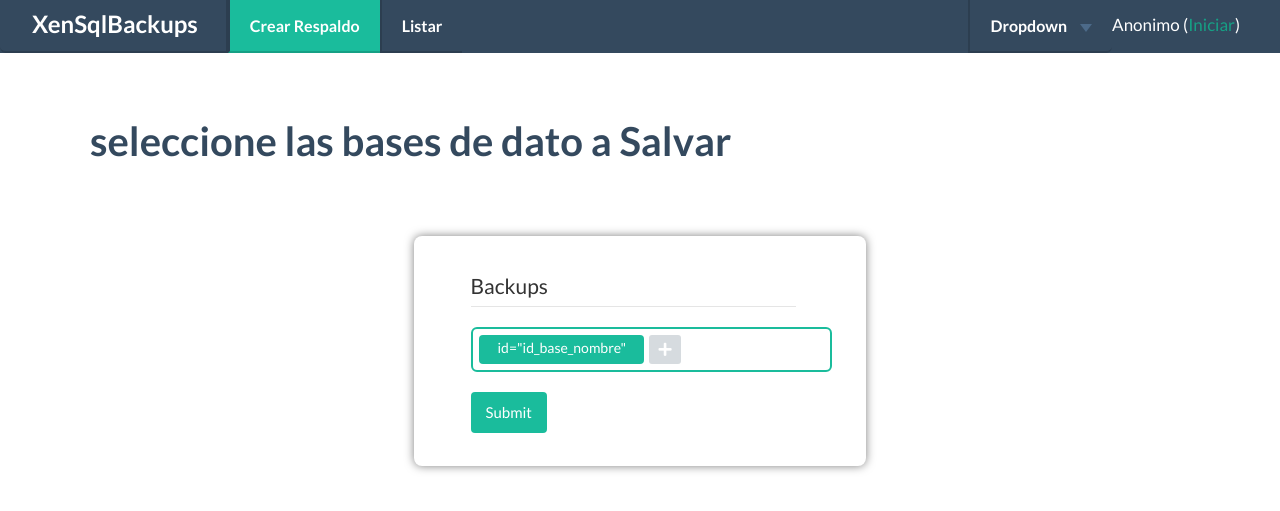
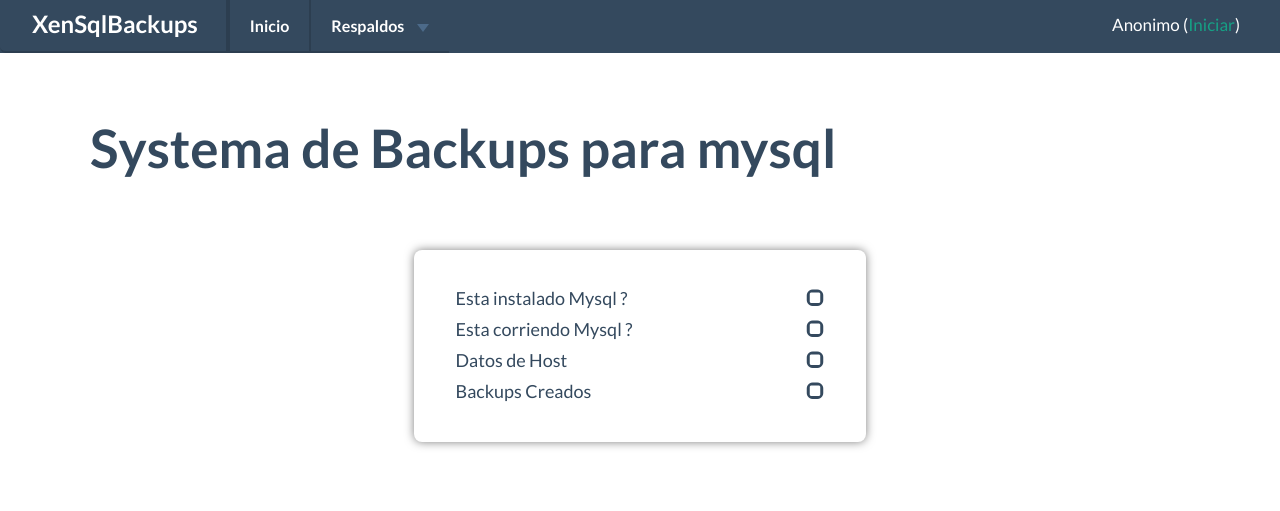
Before and after one commit to hitokiri/XenSqlBackups, a Django app: template sqlBackup/templates/index.html in a window 1280 px wide. Shown: the top 511 px of the page. Run offline with Django 3.2, Linux system fonts and the light colour scheme; the template is opened without the code that fills it: values that come from a table or form of the project are taken from there, others are empty; data comes from the database, SQL or seed files in the repository; both versions use the stored data as it was after the commit; parts of the project's set-up code (start-up, migrations or seed data) failed here and were passed over.

Commit message:
creacion de pagina index para datos de el server y menu de backups

```diff
--- a/master/decorators.py
+++ b/master/decorators.py
@@ -4,10 +4,10 @@
 
 
 def datos_decorator(funcion):
-	def intermedio(request):
+	def intermedio(request, *args, **kwarks):
 		cuenta = DatosHost.objects.all().count()
 		if cuenta == 0:
-			return HttpResponseRedirect('/datos/conexion')
+			return HttpResponseRedirect('/datos/conexion?next=/')
 		else:
 			return funcion(request)
 	return intermedio
--- a/master/urls.py
+++ b/master/urls.py
@@ -6,4 +6,5 @@
 	url(r'^datos/conexion', 'vista_datos_de_conexion', name = 'conexion'),
 	url(r'^logout/$', 'vista_logout', name = 'logout'),
 	url(r'^backups/listado/$', 'vista_listar_buscar', name = 'listar'),
+	url(r'^backups/crear/$', 'vista_crear_conexion', name = 'crear_backups'),
 	)
--- a/sqlBackup/templates/base.html
+++ b/sqlBackup/templates/base.html
@@ -26,22 +26,22 @@
 		<!-- Collect the nav links, forms, and other content for toggling -->
 		<div class="collapse navbar-collapse ">
 			<ul class="nav navbar-nav">
-				<li class="active"><a href="{%url 'master:index' %}">Crear Respaldo</a></li>
-				<li><a href="{% url 'master:listar' %} ">Listar</a></li>
-			</ul>
-
-			<ul class="nav navbar-nav navbar-right" id ='caja_usuario'>
-				<li class="dropdown">
-					<a href="#" class="dropdown-toggle" data-toggle="dropdown" role='button'>Dropdown <span class="caret"></span></a>
+			<li><a href="{% url 'master:index' %} ">Inicio</a></li>
+			<li class="dropdown">
+					<a href="#" class="dropdown-toggle" data-toggle="dropdown" role='button'>Respaldos <span class="caret"></span></a>
 
 					<span class="dropdown-arrow dropdown-arrow-inverse " id ='mio_flecha'></span>
 					<ul class="dropdown-menu " id='mio_menu' role='menu'>
-						<li><a href="#">Action</a></li>
-						<li><a href="#">Another action</a></li>
+						<li class="active"><a href="{%url 'master:crear_backups' %}">Crear Respaldo</a></li>
+						<li><a href="{% url 'master:listar' %} ">Listar</a></li>
 						<li><a href="#">Something else here</a></li>
 						<li><a href="#">Separated link</a></li>
 					</ul>
 				</li>
+			</ul>
+
+			<ul class="nav navbar-nav navbar-right" id ='caja_usuario'>
+
 				<li>{% if user.is_authenticated %}
 							<div class="usuario">{{user.username|title}}(<a href="{% url 'master:logout' %} ">Salir</a>)</div>
 
--- a/sqlBackup/templates/index.html
+++ b/sqlBackup/templates/index.html
@@ -1,33 +1,36 @@
 {% extends "base.html" %}
-{% block titulo %}configuracion{% endblock titulo %}
-{% block scriptExtra %}
-
-
-
-<script src="{{ STATIC_URL }}js/bootstrap-select.js"></script>
-<script src="{{ STATIC_URL }}js/bootstrap-switch.js"></script>
-<script src="{{ STATIC_URL }}js/flatui-checkbox.js"></script>
-<script src="{{ STATIC_URL }}js/flatui-radio.js"></script>
-<script src="{{ STATIC_URL }}js/jquery.tagsinput.js"></script>
-<script src="{{ STATIC_URL }}js/application.js"></script>
-{% endblock scriptExtra %}
 
 {% block contenido %}
-	<h3>seleccione las bases de dato a Salvar</h3>
-
+	<h2>Systema de Backups para mysql</h2>
 	<div class="row">
 	<div class="login_form">
-		<form action="" method="POST" role="form"> {%csrf_token%}
-			<legend>Backups</legend>
 
-			<div class="form-group">
-				<input name="base_nombre" class="tagsinput" value={% for n in lista_db  %}{{n}},{% endfor %} id="id_base_nombre" >
-
+		<div class="row">
+			<div class="row">
+				<div class="col-xs-10">
+					<span>Esta instalado Mysql ? </span>
+				</div>
+				<div class="col-xs-1">{% if  instalado == '' %}<span class="glyphicon glyphicon-check" title = 'si'></span> {% else %}<span class="glyphicon glyphicon-unchecked" title = 'no'></span> {% endif %}</div>
 			</div>
-			<button type="submit" class="btn btn-primary">Submit</button>
-		</form>
+			<div class="row">
+				<div class="col-xs-10">
+					<span>Esta corriendo Mysql ? </span>
+				</div>
+				<div class="col-xs-1">{% if  estado == 'start' %}<span class="glyphicon glyphicon-check" title = 'si'></span> {% else %}<span class="glyphicon glyphicon-unchecked" title = 'no'></span> {% endif %}</div>
+			</div>
+			<div class="row">
+				<div class="col-xs-10">
+					<span>Datos de Host</span>
+				</div>
+				<div class="col-xs-1">{% if  datoshost > 0 %}<span class="glyphicon glyphicon-check" title = 'si'></span> {% else %}<span class="glyphicon glyphicon-unchecked" title = 'no'></span> {% endif %}</div>
+			</div>
+			<div class="row">
+				<div class="col-xs-10">
+					<span>Backups Creados</span>
+				</div>
+				<div class="col-xs-1">{% if  backup > 0 %}<span class="glyphicon glyphicon-check" title = 'si'></span> {% else %}<span class="glyphicon glyphicon-unchecked" title = 'no'></span> {% endif %}</div>
+			</div>
+		</div>
 	</div>
-</div>
-{{error_datos}}
-
+	</div>
 {% endblock contenido %}
```
Also changed, not shown: master/views.py (+23 -2 lines), sqlBackup/templates/backups.html (added, +30 -0 lines), sqlBackup.db, sqlBackup/static/css/base.css (line endings or trailing spaces).
